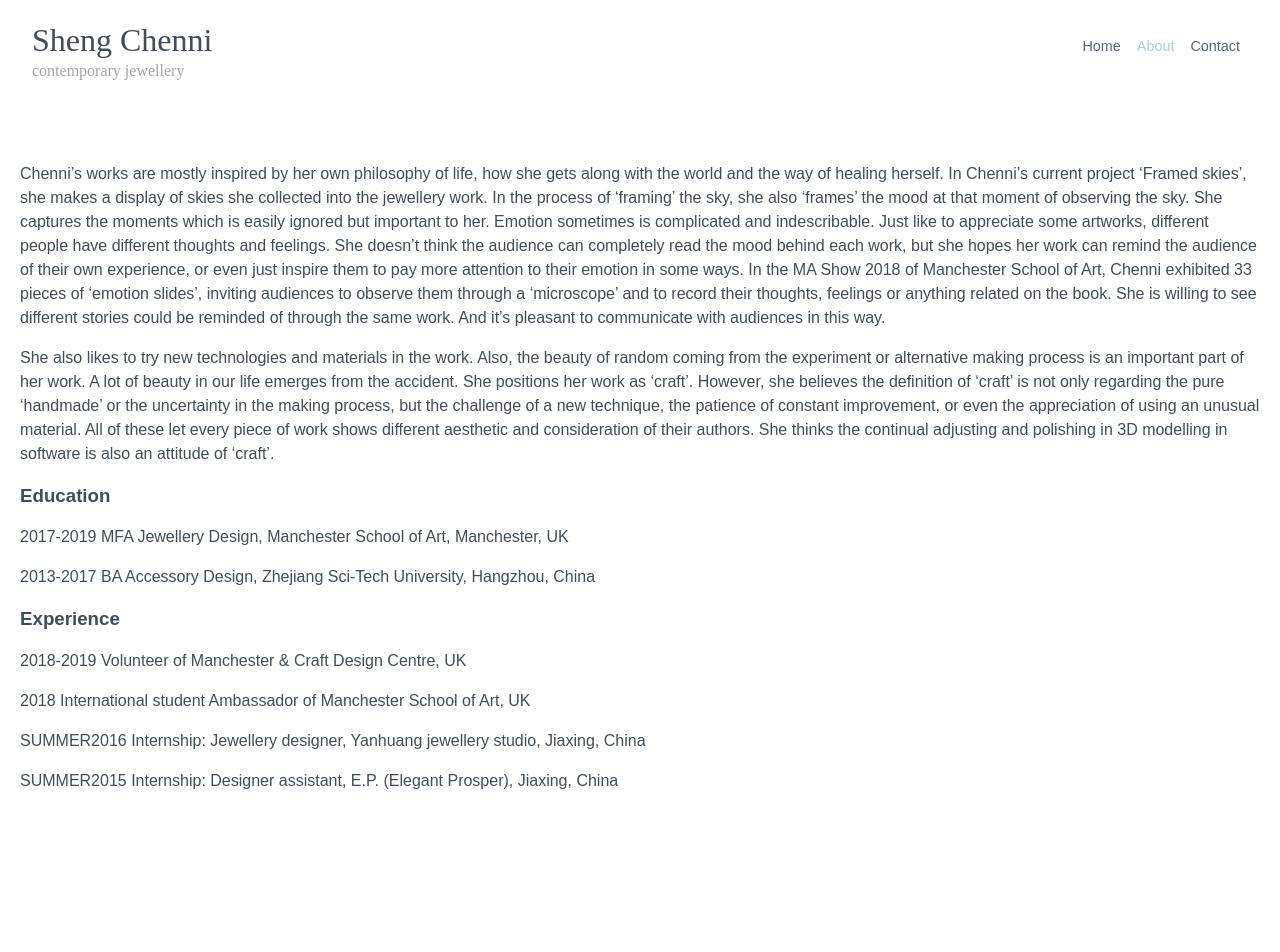
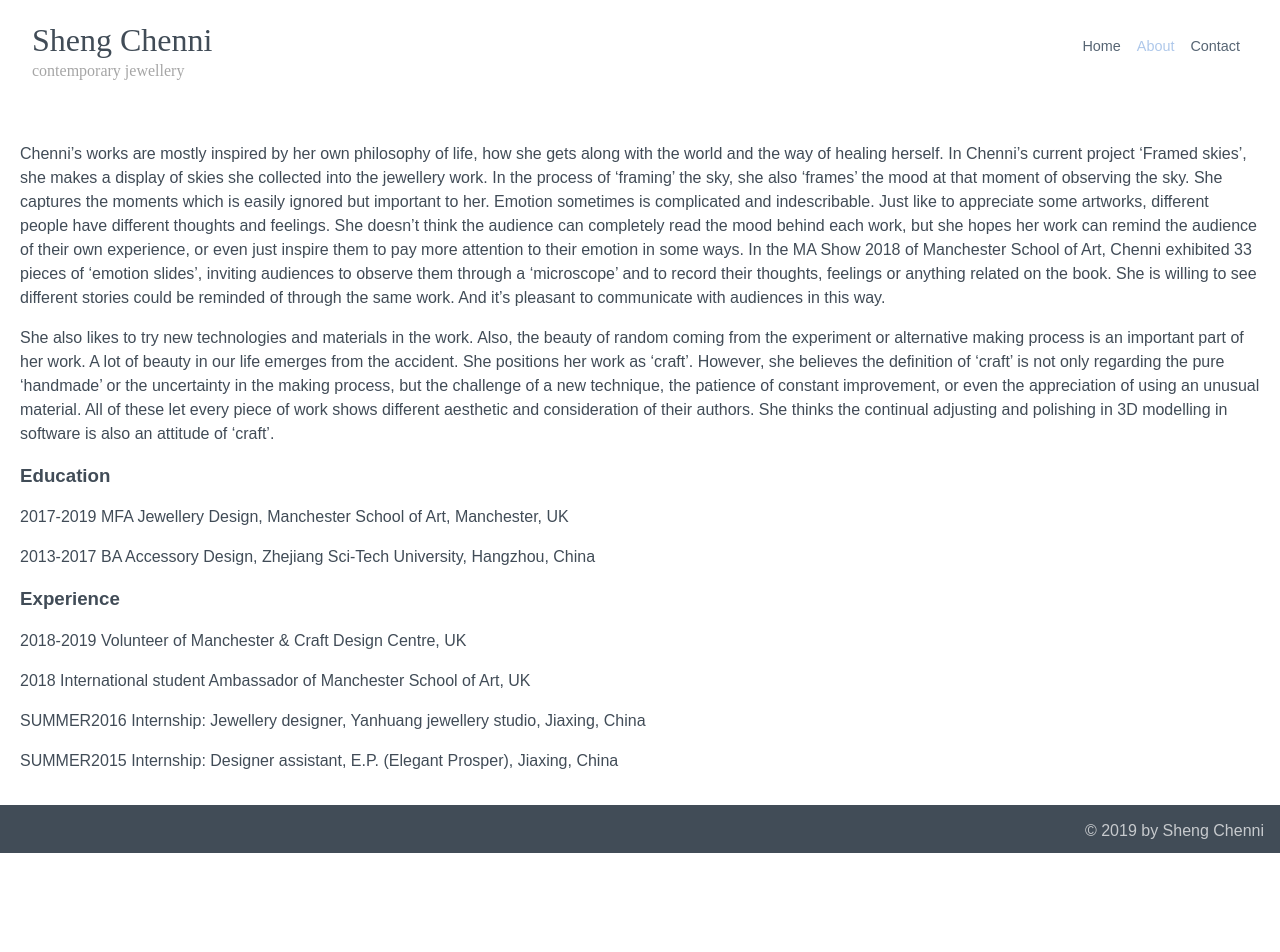
Before and after one commit to xwang1000/framed-skies, a Vue app: page /about in a window 1280 px wide. Shown: the top 952 px of the page. After the commit the page ends 853 px from the top, so only its background shows below. Built offline with nearby package versions, Linux system fonts and the light colour scheme.

Commit message:
Implement fixed footer

```diff
--- a/src/App.vue
+++ b/src/App.vue
@@ -39,14 +39,13 @@ body {
   text-align: center;
   color: #414c57;
   transition: all .6s ease;
-  height: 100vh;
   position: relative;
+  min-height: 100vh;
 }
 
 .content-wrap {
-  padding: 40px 20px;
-  padding-bottom: 2.5rem;
-  height: 90vh;
+  padding: 20px;
+  padding-bottom: 4rem;
 }
 
 @media screen and (max-width: 800px) {
--- a/src/components/Footer.vue
+++ b/src/components/Footer.vue
@@ -6,14 +6,19 @@
 
 <style scoped>
 .footer {
-  padding: 20px 40px;
-  margin-top: 50px;
   background-color: #414c57;
   color: white;
+  position: absolute;
+  bottom: 0;
+  width: 100%;
+  padding: .9rem 1rem;
+  height: 3rem;
+  box-sizing: border-box;
 }
 
 .footer p {
-  text-align: left;
+  text-align: right;
   opacity: .7;
+  margin: 0;
 }
 </style>
```
